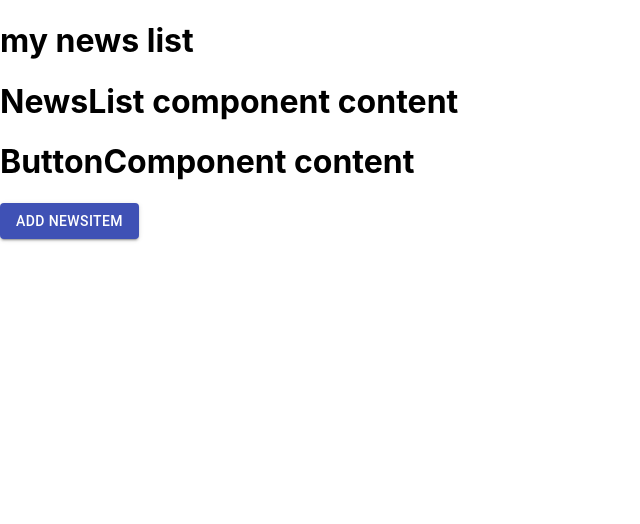
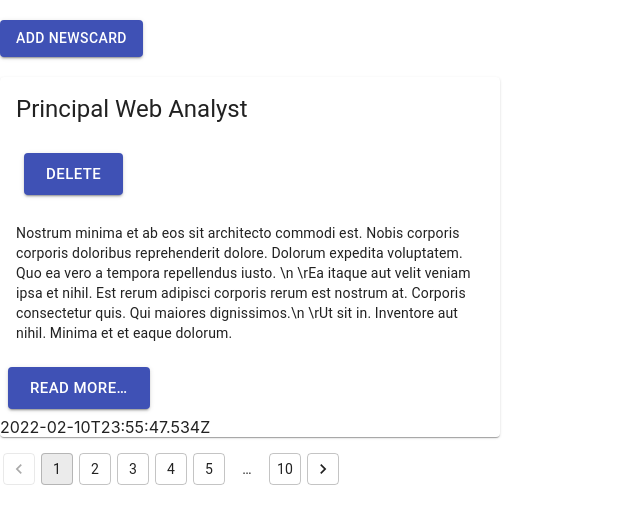
Before and after one commit to ivil2021/news_list, a React (Create React App) app: page / in a window 1280 px wide. Shown: the top 524 px of the page, without its empty margins (0-640 px from the left). Built offline with nearby package versions, Linux system fonts and the light colour scheme.

Commit message:
feature/newsList

```diff
--- a/package.json
+++ b/package.json
@@ -4,6 +4,7 @@
   "private": true,
   "dependencies": {
     "@material-ui/core": "^4.12.3",
+    "@material-ui/lab": "^4.0.0-alpha.60",
     "@testing-library/jest-dom": "^5.16.2",
     "@testing-library/react": "^12.1.2",
     "@testing-library/user-event": "^13.5.0",
--- a/src/App.jsx
+++ b/src/App.jsx
@@ -4,10 +4,8 @@ import NewsList from './pages/NewsList';
 function App() {
   return (
     <div>
-      <div className="App">
-        <h1>my news list</h1>
-      </div>
-
+      <div className="App" />
+      <br />
       <NewsList />
     </div>
   );
--- a/src/components/ButtonComponent/ButtonComponent.jsx
+++ b/src/components/ButtonComponent/ButtonComponent.jsx
@@ -1,12 +1,12 @@
 import React from 'react';
 import Button from '@material-ui/core/Button';
 
-function ButtonComponent() {
+// eslint-disable-next-line react/prop-types
+function ButtonComponent({ text }) {
   return (
     <div>
-      <h1>ButtonComponent content</h1>
       <Button variant="contained" color="primary">
-        Add NewsItem
+        Add NewsCard
       </Button>
     </div>
   );
--- /dev/null
+++ b/src/components/NewsCard/NewsCard.jsx
@@ -0,0 +1,63 @@
+import React from 'react';
+import { makeStyles } from '@material-ui/core/styles';
+import Card from '@material-ui/core/Card';
+import CardActions from '@material-ui/core/CardActions';
+import CardContent from '@material-ui/core/CardContent';
+import Button from '@material-ui/core/Button';
+import Typography from '@material-ui/core/Typography';
+
+// eslint-disable-next-line no-undef
+// const date = new Date();
+// console.log(date.getMonth());
+// alert( now );
+
+const useStyles = makeStyles({
+  root: {
+    minWidth: 150,
+    maxWidth: 500,
+  },
+  bullet: {
+    display: 'inline-block',
+    margin: '0 2px',
+    transform: 'scale(0.8)',
+  },
+  title: {
+    fontSize: 14,
+  },
+  pos: {
+    marginBottom: 12,
+  },
+});
+
+function NewsCard() {
+  const classes = useStyles();
+
+  return (
+    <Card className={classes.root}>
+      <CardContent>
+        <Typography variant="h5" component="h2">
+          Principal Web Analyst
+        </Typography>
+        <br />
+        <CardActions>
+          <Button size="large" variant="contained" color="primary">Delete</Button>
+        </CardActions>
+        <br />
+        <Typography variant="body2" component="p">
+          Nostrum minima et ab eos sit architecto commodi est.
+          Nobis corporis corporis doloribus reprehenderit dolore.
+          Dolorum expedita voluptatem. Quo ea vero a tempora repellendus iusto.
+          \n \rEa itaque aut velit veniam ipsa et nihil. Est rerum adipisci
+          corporis rerum est nostrum at. Corporis consectetur quis.
+          Qui maiores dignissimos.\n \rUt sit in. Inventore aut nihil. Minima et et eaque dolorum.
+        </Typography>
+      </CardContent>
+      <CardActions>
+        <Button size="large" variant="contained" color="primary">Read more…</Button>
+      </CardActions>
+      2022-02-10T23:55:47.534Z
+    </Card>
+  );
+}
+
+export default NewsCard;
--- /dev/null
+++ b/src/components/NewsCard/index.jsx
@@ -0,0 +1,3 @@
+import NewsCard from './NewsCard';
+
+export default NewsCard;
--- a/src/components/Pagination/index.jsx
+++ /dev/null
@@ -1,3 +0,0 @@
-import Pagination from './Pagination';
-
-export default Pagination;
--- /dev/null
+++ b/src/components/PaginationComponent/PaginationComponent.jsx
@@ -0,0 +1,23 @@
+import React from 'react';
+import { makeStyles } from '@material-ui/core/styles';
+import Pagination from '@material-ui/lab/Pagination';
+
+const useStyles = makeStyles((theme) => ({
+  root: {
+    '& > *': {
+      marginTop: theme.spacing(2),
+    },
+  },
+}));
+
+function PaginationComponent() {
+  const classes = useStyles();
+
+  return (
+    <div className={classes.root}>
+      <Pagination count={10} variant="outlined" shape="rounded" />
+    </div>
+  );
+}
+
+export default PaginationComponent;
--- /dev/null
+++ b/src/components/PaginationComponent/index.jsx
@@ -0,0 +1,3 @@
+import PaginationComponent from './PaginationComponent';
+
+export default PaginationComponent;
--- a/src/pages/NewsList/NewsList.jsx
+++ b/src/pages/NewsList/NewsList.jsx
@@ -1,11 +1,34 @@
 import React from 'react';
 import ButtonComponent from '../../components/ButtonComponent/ButtonComponent';
+import NewsCard from '../../components/NewsCard';
+import PaginationComponent from '../../components/PaginationComponent';
 
 function NewsList() {
+  const fake = [
+    {
+      createdAt: '2022-02-10T23:55:47.534Z',
+      title: 'Principal Web Analyst',
+      text: 'Nostrum minima et ab eos sit architecto commodi est. Nobis corporis corporis doloribus reprehenderit dolore. Dolorum expedita voluptatem. Quo ea vero a tempora repellendus iusto.\n \rEa itaque aut velit veniam ipsa et nihil. Est rerum adipisci corporis rerum est nostrum at. Corporis consectetur quis. Qui maiores dignissimos.\n \rUt sit in. Inventore aut nihil. Minima et et eaque dolorum.',
+      id: '1',
+    },
+    {
+      createdAt: '2022-02-11T00:11:28.220Z',
+      title: 'Legacy Optimization Specialist',
+      text: 'Veniam sit modi iste magnam rerum ex. Repudiandae cupiditate excepturi ipsam eligendi recusandae dolorem vel numquam eius. Nostrum quod et a tempora nobis. Ad et molestias soluta pariatur repellat reprehenderit. Optio ea occaecati suscipit autem sapiente ut at ut qui.\n \rAut tempore nesciunt illum sed sint totam alias quia beatae. Perspiciatis repudiandae odio ut qui magni non est et quo. In culpa laudantium non aliquam assumenda eum reprehenderit perferendis. Pariatur inventore explicabo distinctio optio est ad commodi ullam repudiandae. Ut maiores dolores a dolorum incidunt occaecati. Eum soluta ex distinctio quia inventore aperiam.\n \rCulpa dolorem qui. Expedita ut optio earum. Dolore est quo in deleniti voluptas. Iste ut sequi sapiente quia non omnis. Fuga eos et magni sunt ratione quae et et. Id nesciunt tenetur recusandae enim tempora recusandae suscipit.',
+      id: '2',
+    },
+  ];
+
+  const fakeTitle = fake.map((item) => <li>{item.title}</li>);
+
+  // console.log(`fakeTitle: ${fakeTitle}`);
+
   return (
     <div>
-      <h1>NewsList component content</h1>
-      <ButtonComponent />
+      <ButtonComponent text="Добавить статью" />
+      <br />
+      <NewsCard />
+      <PaginationComponent />
     </div>
   );
 }
```
Also changed, not shown: src/components/Pagination/Pagination.jsx (deleted, +0 -11 lines), 1 other file (tests, documents, lock files or other folders).
